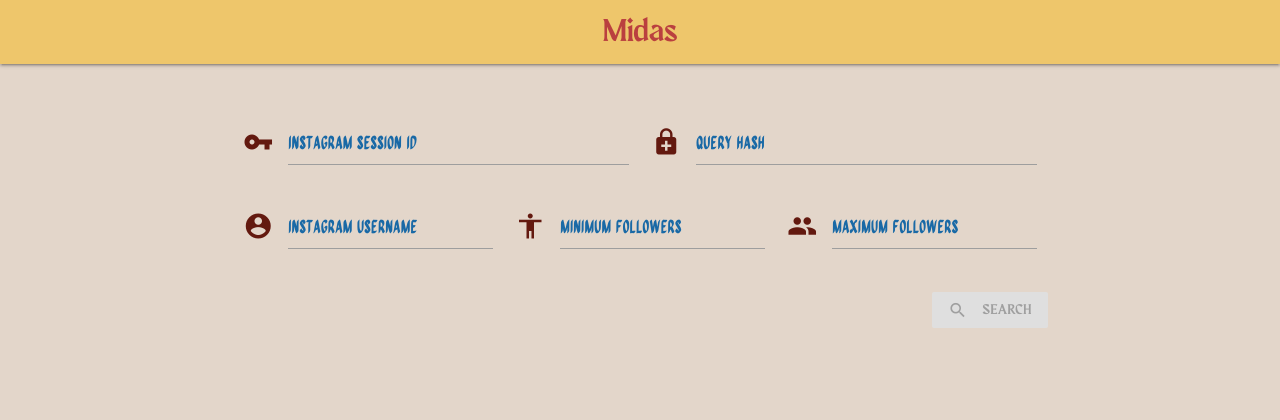
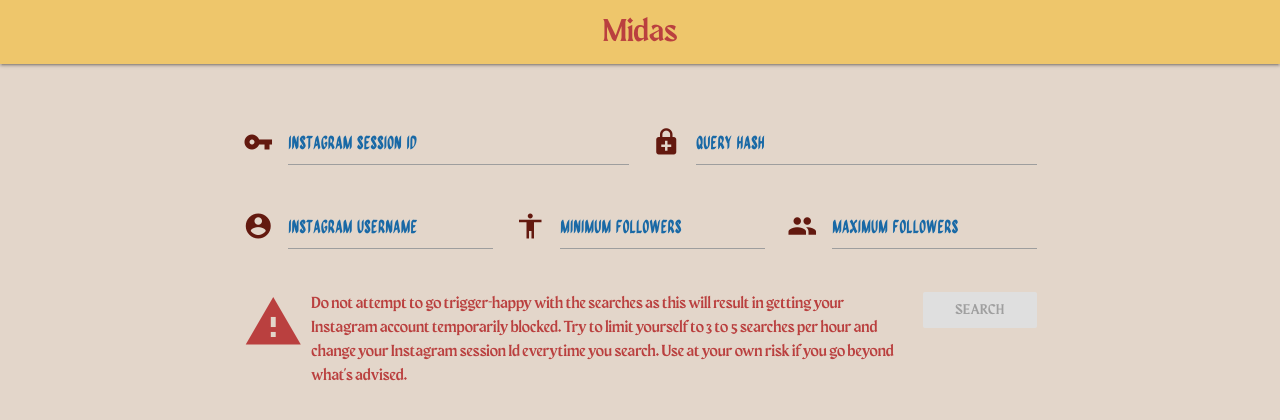
Before and after one commit to JamesHill0/midas-touch, a React (Create React App) app: page / in a window 1280 px wide. Shown: the top 420 px of the page. Built offline with nearby package versions, Linux system fonts and the light colour scheme.

Commit message:
Added error message handling

```diff
--- /dev/null
+++ b/src/Components/ErrorMessage/ErrorMessage.js
@@ -0,0 +1,37 @@
+import React from 'react';
+import classes from './ErrorMessage.module.css';
+import Aux from "../../hoc/Auxilliary";
+
+const ErrorMessage = (props) => {
+
+    const generateErrorMessage = (data) => {
+
+        if ("errorType" in data) {
+            return (
+                <Aux>
+                    <div className={`row center-align ${classes.errorMessageHeader}`}>
+                        <i className="large material-icons prefix">error</i>
+                    </div>
+                    <div className={`row center-align`}>
+                        <p className={`flow-text ${classes.leadMessage}`}>Oh no! There's a problem with your search. It's either of the following:</p>
+                        <p className={`flow-text ${classes.reasons}`}>You have entered either the wrong session id or query hash.</p>
+                        <p className={`flow-text ${classes.reasons}`}>The Instragram username doesn't exists.</p>
+                        <p className={`flow-text ${classes.reasons}`}>Your Instagram account has been blocked.</p>
+                    </div>
+                </Aux>
+            )
+        }
+
+
+    }
+
+    return (
+        <div className={`${classes.errorMessageContainer} z-depth-3`}>
+            {generateErrorMessage(props.errorResults)}
+        </div>
+    );
+
+
+};
+
+export default ErrorMessage;
--- /dev/null
+++ b/src/Components/ErrorMessage/ErrorMessage.module.css
@@ -0,0 +1,30 @@
+.errorMessageContainer {
+  background-color: #c1c2c4;
+  border-collapse: separate;
+  border-spacing: 0;
+  border-radius: 10px;
+}
+
+.errorMessageHeader {
+  background-color: #ba403f;
+  border-top-left-radius: 10px;
+  border-top-right-radius: 10px;
+  border-collapse: separate;
+  border-spacing: 0;
+}
+
+.errorMessageHeader i {
+  color: #f0e4d6;
+}
+
+.leadMessage {
+  font-family: "Quiapo", "Roboto", "Courier New";
+  font-size: calc(20px + 1vmin);
+  color: #ba403f;
+}
+
+.reasons {
+  font-family: "Quiapo", "Roboto", "Courier New";
+  font-size: calc(15px + 1vmin);
+  color: #57747c;
+}
--- a/src/Components/Forms/Form.js
+++ b/src/Components/Forms/Form.js
@@ -79,9 +79,17 @@
                     </div>
                 </div>
                 <div className="row">
-                    <button disabled={props.isSearchButtonDisabled} className={`waves-effect waves-light btn right ${classes.searchButton}`} type="submit" name="search">Search
-                        <i className="material-icons left">search</i>
-                    </button>
+                    <div className={`col s12 m1 l1 center-align ${classes.warningIcon}`}>
+                        <i className="medium material-icons prefix">warning</i>
+                    </div>
+                    <div className={`col s12 m9 l9 valign-wrapper ${classes.warning}`}>
+                        <span>Do not attempt to go trigger-happy with the searches as this will result in getting your Instagram account temporarily blocked. Try to limit yourself to 3 to 5 searches per hour and change your Instagram session Id everytime you search. Use at your own risk if you go beyond what's advised.</span>
+                    </div>
+                    <div className="col s12 m2 l2">
+                        <button disabled={props.isSearchButtonDisabled} className={`waves-effect waves-light btn right ${classes.searchButton}`} type="submit" name="search">Search
+                            <i className="material-icons left">search</i>
+                        </button>
+                    </div>
                 </div>
         </form>
 
--- a/src/Components/Forms/Form.module.css
+++ b/src/Components/Forms/Form.module.css
@@ -52,3 +52,14 @@
 .searchButton:hover {
   background-color: #f2d494;
 }
+
+.warning {
+  font-family: "Maragsâ-Display", "Roboto", "Courier New";
+  font-size: calc(8px + 1vmin);
+  color: #ba403f;
+}
+
+.warningIcon {
+  font-size: calc(25px + 1vmin);
+  color: #ba403f;
+}
--- a/src/Components/TableResults/TableResults.js
+++ b/src/Components/TableResults/TableResults.js
@@ -29,7 +29,7 @@
     return(
         <Aux>
             <div className="row">
-                <CSVLink className={`btn-floating right ${classes.downloadButton}`} data={props.results} filename={"midas-results.csv"}><i class="material-icons">get_app</i></CSVLink>
+                <CSVLink className={`btn-floating right pulse ${classes.downloadButton}`} data={props.results} filename={"midas-results.csv"}><i className="material-icons">get_app</i></CSVLink>
             </div>
             <div className="row">
                 <table className={`responsive-table centered highlight ${classes.tableResult}`} >
--- a/src/Components/TableResults/TableResults.module.css
+++ b/src/Components/TableResults/TableResults.module.css
@@ -27,6 +27,9 @@
 
 .downloadButton {
   background-color: #f9c758;
+}
+
+.downloadButton i {
   color: #63190f;
 }
 
--- a/src/Containers/Main/Main.js
+++ b/src/Containers/Main/Main.js
@@ -2,6 +2,7 @@
 import Form from "../../Components/Forms/Form";
 import TableResults from "../../Components/TableResults/TableResults";
 import Spinner from "../../Components/UI/Spinner/Spinner";
+import ErrorMessage from "../../Components/ErrorMessage/ErrorMessage";
 const axios = require("axios");
 
 const Main = () => {
@@ -42,8 +43,6 @@
             activateLoading(false);
             disableSearchButton(false);
         }).catch(function (error) {
-            console.log(error);
-            console.log(JSON.stringify(error));
             setFetchResult(error);
             //{"message":"Network Error","name":"Error","stack":"Error: Network Error\n    at createError (http://localhost:3000/static/js/0.chunk.js:1040:15)\n    at XMLHttpRequest.handleError (http://localhost:3000/static/js/0.chunk.js:536:14)","config":{"url":"https://9tr1t1v7x1.execute-api.ap-southeast-1.amazonaws.com/Development/getinstagramaccounts1","method":"get","headers":{"Accept":"application/json, text/plain, */*"},"params":{"sessionId":"3663508345%3AWnVxoRWJ5fv0qz%3A15","query_hash":"d4d88dc1500312af6f937f7b804c68c3","username":"jollibee","max_followers":"1000000","min_followers":"200"},"transformRequest":[null],"transformResponse":[null],"timeout":0,"xsrfCookieName":"XSRF-TOKEN","xsrfHeaderName":"X-XSRF-TOKEN","maxContentLength":-1,"maxBodyLength":-1}}
             activateLoading(false);
@@ -56,7 +55,11 @@
         if (isLoading) {
             return <Spinner />
         } else {
-            return <TableResults results={results} />
+            if ((Object.keys(results).length === 0 && results.constructor === Object) || results.name === "Error" || "errorType" in results) {
+                return <ErrorMessage errorResults={results} />
+            } else {
+                return <TableResults results={results} />
+            }
         }
 
     }
```
